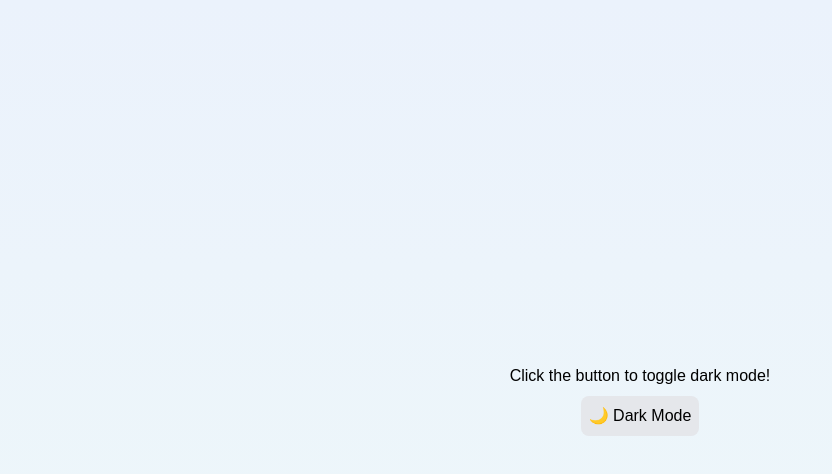
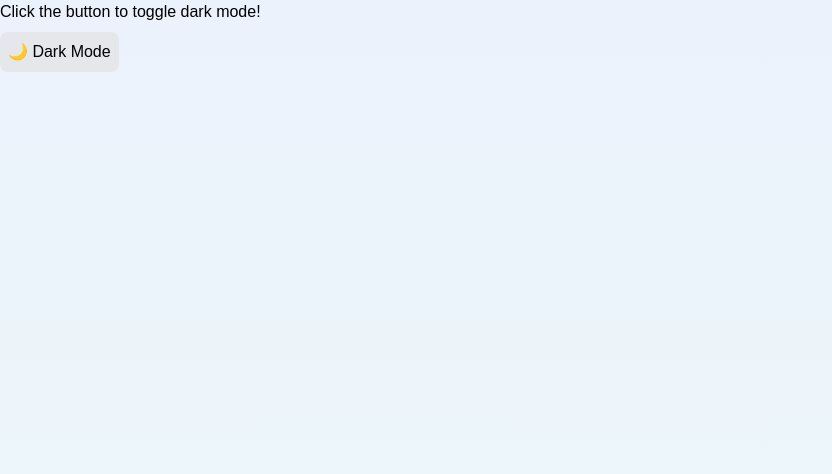
Before and after one commit to stkeys/Browser-Extension-UI, a Next.js app: page / in a window 1280 px wide. Shown: the top 474 px of the page, without its empty margins (0-832 px from the left). Built offline with nearby package versions, Linux system fonts and the light colour scheme.

Commit message:
style: remove flex and items

```diff
--- a/src/app/page.tsx
+++ b/src/app/page.tsx
@@ -6,7 +6,7 @@ export default function Home() {
   return (
   <>
     <ThemeProvider>
-      <div className="h-auto  bg-[linear-gradient(180deg,_#EBF2FC_0%,_#EEF8F9_100%)]  min-h-screen text-black flex flex-col items-center justify-center dark:bg-gradient-to-b dark:from-[#040918] dark:to-[#091540] dark:text-white">
+      <div className="h-auto  bg-[linear-gradient(180deg,_#EBF2FC_0%,_#EEF8F9_100%)]  min-h-screen text-black   dark:bg-gradient-to-b dark:from-[#040918] dark:to-[#091540] dark:text-white">
         <p>Click the button to toggle dark mode!</p>
         <button className="bg-gray-200 p-2 rounded-lg hover:bg-gray-300 transition-colors mt-2">
          <DarkModeToggle/>
```
